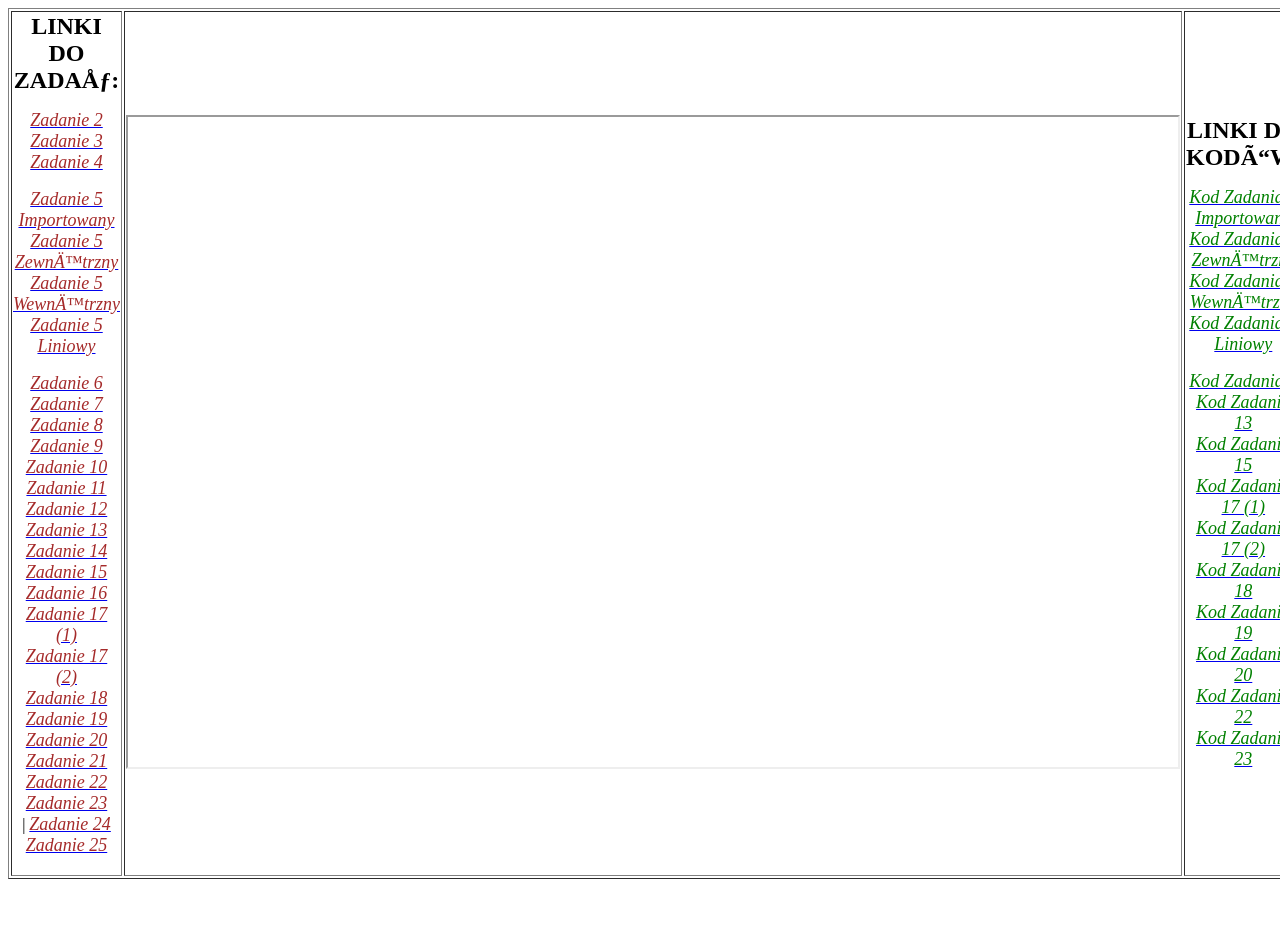
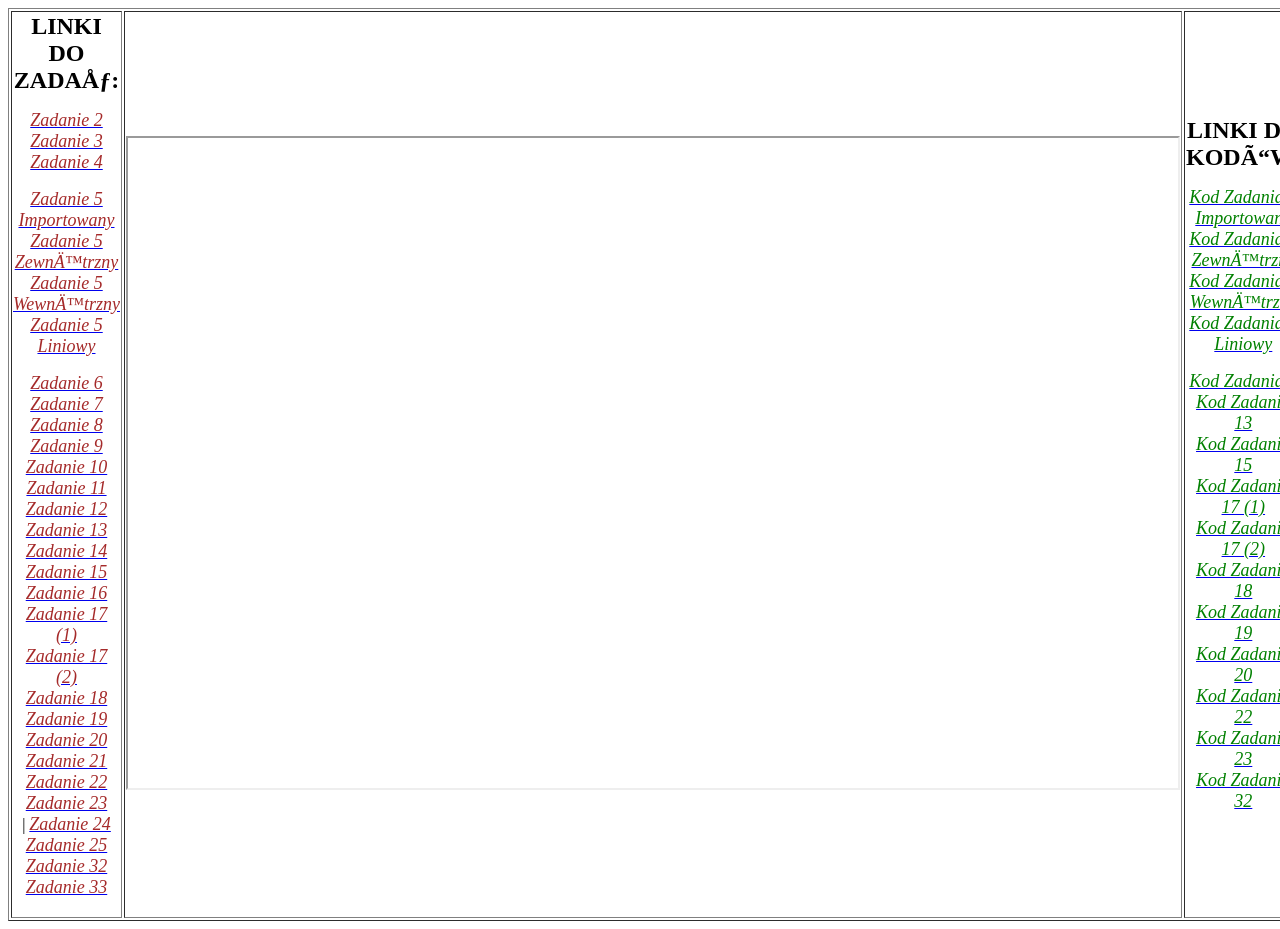
Before and after one commit to gezyxx/23zad_css, a plain HTML site: page index.html in a window 1280 px wide. Shown: the top 929 px of the page. Before the commit the page ends 887 px from the top, so only its background shows below. Drawn offline with Linux system fonts and the light colour scheme.

Commit message:
Update index.html

```diff
--- a/index.html
+++ b/index.html
@@ -43,6 +43,8 @@
 <a href="zadanie23_pomy.html" target="strony"><font color="brown" size="4"><i>Zadanie 23</i></font></a> <br>|
 <a href="zadanie24_pomy.html" target="strony"><font color="brown" size="4"><i>Zadanie 24</i></font></a> <br>
 <a href="zadanie25_pomy.html" target="strony"><font color="brown" size="4"><i>Zadanie 25</i></font></a> <br>
+<a href="zadanie_32_pomy.html" target="strony"><font color="brown" size="4"><i>Zadanie 32</i></font></a> <br>
+<a href="zadanie_33_pomy.html" target="strony"><font color="brown" size="4"><i>Zadanie 33</i></font></a> <br>
 <br>
 </td>
 <td align=center><iframe width=1050 height=650 name="strony" border="0"></iframe>
@@ -65,6 +67,7 @@
 <a href="zadanie20_pomy_kod.html" target="strony"><font color="green" size="4"><i>Kod Zadania 20</i></font></a> <br>
 <a href="zadanie22_pomy_kod.html" target="strony"><font color="green" size="4"><i>Kod Zadania 22</i></font></a> <br>
 <a href="zadanie23_pomy_kod.html" target="strony"><font color="green" size="4"><i>Kod Zadania 23</i></font></a> <br>
+<a href="zadanie_32_pomy_kod.html" target="strony"><font color="green" size="4"><i>Kod Zadania 32</i></font></a> <br>
 </td>
 </tr>
 </table>
```
